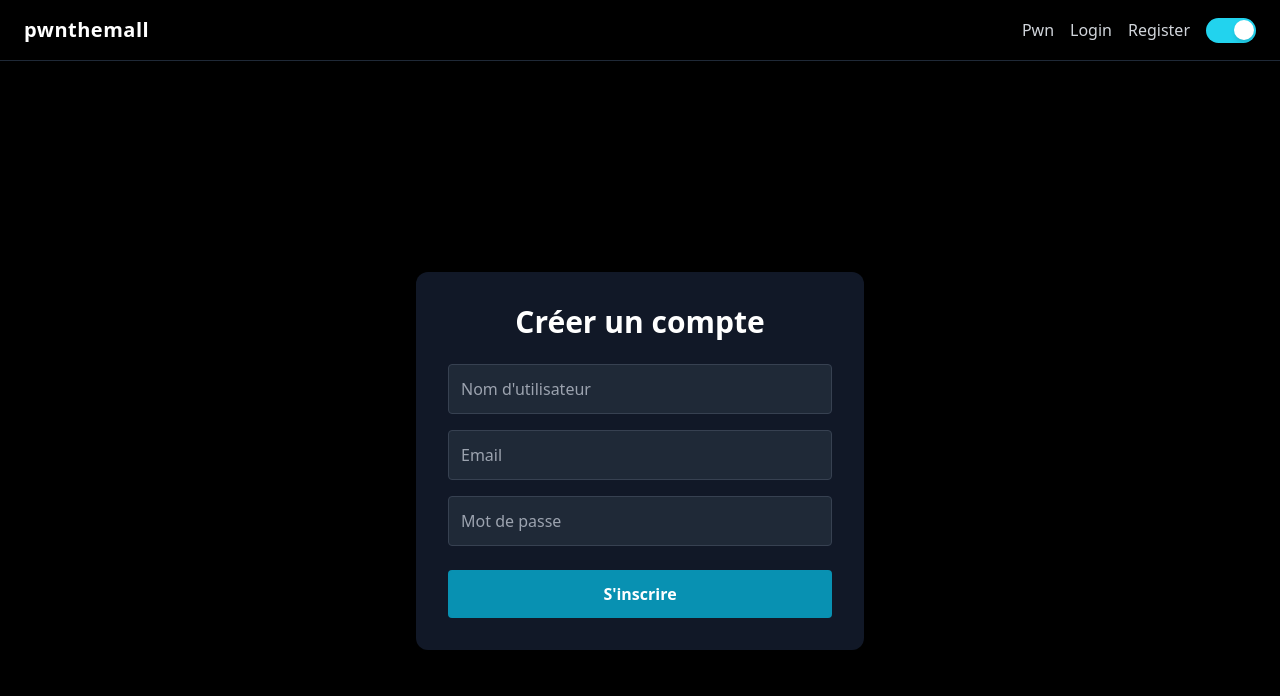
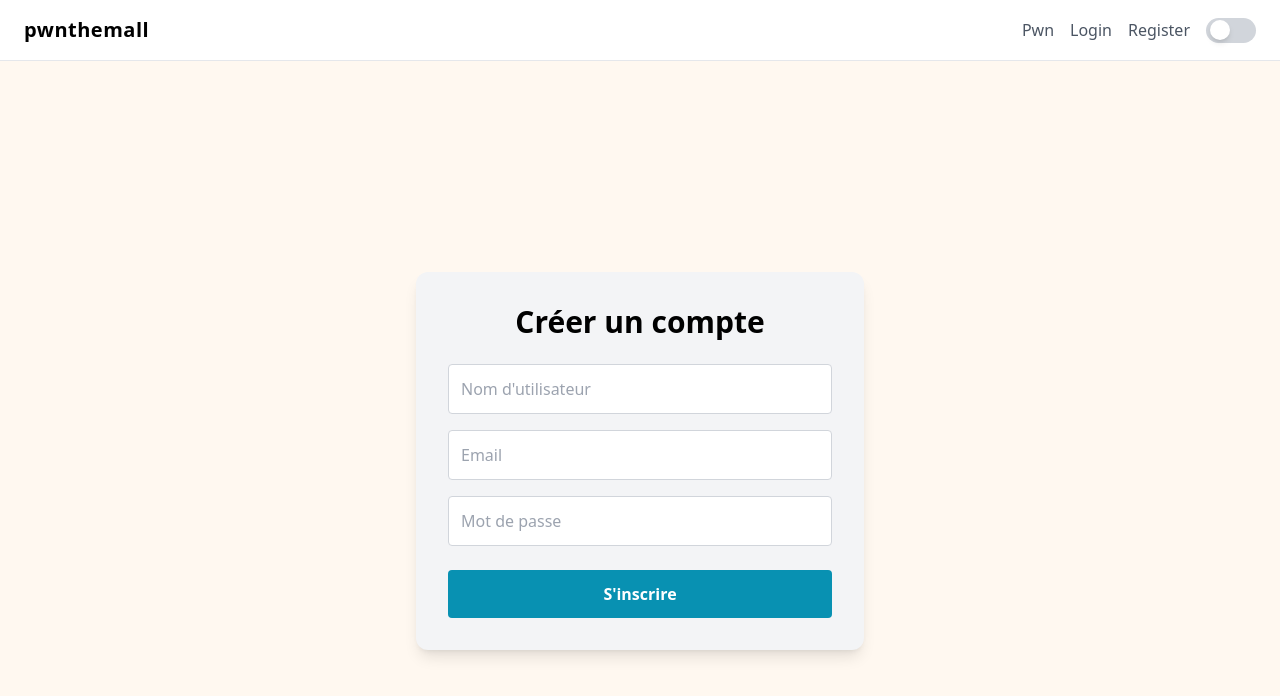
Before and after one commit to h0lm0/pwnthemall, a Next.js app in the folder frontend/: page /register in a window 1280 px wide. Shown: the top 696 px of the page. Built offline with nearby package versions, Linux system fonts and the light colour scheme; no server answers.

Commit message:
Added Light mode matching system, fixed the button

```diff
--- a/frontend/src/components/Navbar.tsx
+++ b/frontend/src/components/Navbar.tsx
@@ -3,13 +3,10 @@
 import Switch from "./Switch";
 import { useRouter } from "next/router";
 import { useAuth } from "@/context/AuthContext";
+import { useTheme } from "@/context/ThemeContext";
 
-interface NavbarProps {
-  darkMode: boolean;
-  toggleDarkMode: () => void;
-}
-
-const Navbar = ({ darkMode, toggleDarkMode }: NavbarProps) => {
+const Navbar = () => {
+  const { darkMode, toggleDarkMode } = useTheme();
   const router = useRouter();
   const { loggedIn, logout } = useAuth();
 
--- /dev/null
+++ b/frontend/src/context/ThemeContext.tsx
@@ -0,0 +1,48 @@
+import { createContext, useContext, useEffect, useState, ReactNode } from 'react';
+
+interface ThemeContextType {
+  darkMode: boolean;
+  toggleDarkMode: () => void;
+}
+
+const ThemeContext = createContext<ThemeContextType>({
+  darkMode: false,
+  toggleDarkMode: () => {},
+});
+
+const getPreferredTheme = () => {
+  const stored = localStorage.getItem('theme');
+  if (stored === 'dark') return true;
+  if (stored === 'light') return false;
+  return window.matchMedia('(prefers-color-scheme: dark)').matches;
+};
+
+export const ThemeProvider = ({ children }: { children: ReactNode }) => {
+  const [darkMode, setDarkMode] = useState(false);
+
+  useEffect(() => {
+    setDarkMode(getPreferredTheme());
+  }, []);
+
+  useEffect(() => {
+    if (darkMode) {
+      document.body.classList.add('dark-mode');
+      document.body.classList.remove('light-mode');
+      localStorage.setItem('theme', 'dark');
+    } else {
+      document.body.classList.add('light-mode');
+      document.body.classList.remove('dark-mode');
+      localStorage.setItem('theme', 'light');
+    }
+  }, [darkMode]);
+
+  const toggleDarkMode = () => setDarkMode((prev) => !prev);
+
+  return (
+    <ThemeContext.Provider value={{ darkMode, toggleDarkMode }}>
+      {children}
+    </ThemeContext.Provider>
+  );
+};
+
+export const useTheme = () => useContext(ThemeContext);
--- a/frontend/src/pages/_app.tsx
+++ b/frontend/src/pages/_app.tsx
@@ -1,30 +1,16 @@
 import type { AppProps } from 'next/app';
 import Navbar from '@/components/Navbar';
-import { useState, useEffect } from 'react';
 import { AuthProvider } from '@/context/AuthContext';
+import { ThemeProvider } from '@/context/ThemeContext';
 import '../styles/globals.css';
 
 export default function App({ Component, pageProps }: AppProps) {
-  const [darkMode, setDarkMode] = useState(true);
-
-  useEffect(() => {
-    if (darkMode) {
-      document.body.classList.add('dark-mode');
-      document.body.classList.remove('light-mode');
-    } else {
-      document.body.classList.add('light-mode');
-      document.body.classList.remove('dark-mode');
-    }
-  }, [darkMode]);
-
-  const toggleDarkMode = () => {
-    setDarkMode(!darkMode);
-  };
-
   return (
     <AuthProvider>
-      <Navbar darkMode={darkMode} toggleDarkMode={toggleDarkMode} />
-      <Component {...pageProps} />
+      <ThemeProvider>
+        <Navbar />
+        <Component {...pageProps} />
+      </ThemeProvider>
     </AuthProvider>
   );
 }
--- a/frontend/src/pages/index.tsx
+++ b/frontend/src/pages/index.tsx
@@ -1,23 +1,10 @@
 import Head from 'next/head';
 import Image from 'next/image';
 import AnimatedText from '../components/AnimatedText';
-import { useEffect, useState } from 'react';
+import { useTheme } from '@/context/ThemeContext';
 
 export default function Home() {
-  const [darkMode, setDarkMode] = useState(true);
-
-  useEffect(() => {
-    const observer = new MutationObserver(() => {
-      setDarkMode(document.body.classList.contains('dark-mode'));
-    });
-
-    observer.observe(document.body, {
-      attributes: true,
-      attributeFilter: ['class'],
-    });
-
-    return () => observer.disconnect();
-  }, []);
+  const { darkMode } = useTheme();
 
   return (
     <>
--- a/frontend/src/pages/login.tsx
+++ b/frontend/src/pages/login.tsx
@@ -1,24 +1,13 @@
 import React from "react";
-import { useEffect, useState } from "react";
+import { useState } from "react";
 import axios from "axios";
 import { useRouter } from "next/router";
 import { useAuth } from "@/context/AuthContext";
+import { useTheme } from "@/context/ThemeContext";
 
 const LoginPage: React.FC = () => {
-  const [darkMode, setDarkMode] = useState(true);
+  const { darkMode } = useTheme();
 
-  useEffect(() => {
-    const observer = new MutationObserver(() => {
-      setDarkMode(document.body.classList.contains("dark-mode"));
-    });
-
-    observer.observe(document.body, {
-      attributes: true,
-      attributeFilter: ["class"],
-    });
-
-    return () => observer.disconnect();
-  }, []);
 
   const router = useRouter();
   const { login } = useAuth();
@@ -41,12 +30,13 @@
   };
 
   return (
-    <div className="min-h-screen bg-black flex items-center justify-center px-4">
+    <div className="min-h-screen flex items-center justify-center px-4">
       <form
         onSubmit={handleLogin}
-        className="w-full max-w-md bg-gray-900 p-8 rounded-xl shadow-lg"
+        className={`w-full max-w-md p-8 rounded-xl shadow-lg ${darkMode ? 'bg-gray-900' : 'bg-gray-100'}`}
       >
-        <h2 className="text-3xl font-bold text-white mb-6 text-center">
+        <h2 className={`text-3xl font-bold mb-6 text-center ${darkMode ? 'text-white' : 'text-black'}`}
+        >
           Connexion
         </h2>
 
@@ -61,7 +51,7 @@
           placeholder="Nom d'utilisateur ou Email"
           value={form.identifier}
           onChange={(e) => setForm({ ...form, identifier: e.target.value })}
-          className="w-full p-3 mb-4 bg-gray-800 text-white border border-gray-700 rounded"
+          className={`w-full p-3 mb-4 border rounded ${darkMode ? 'bg-gray-800 text-white border-gray-700' : 'bg-white text-black border-gray-300'}`}
           required
         />
 
@@ -70,7 +60,7 @@
           placeholder="Mot de passe"
           value={form.password}
           onChange={(e) => setForm({ ...form, password: e.target.value })}
-          className="w-full p-3 mb-6 bg-gray-800 text-white border border-gray-700 rounded"
+          className={`w-full p-3 mb-6 border rounded ${darkMode ? 'bg-gray-800 text-white border-gray-700' : 'bg-white text-black border-gray-300'}`}
           required
         />
 
--- a/frontend/src/pages/pwn.tsx
+++ b/frontend/src/pages/pwn.tsx
@@ -1,23 +1,15 @@
 import Head from "next/head";
-import { useEffect, useState } from "react";
+import { useEffect } from "react";
 import { useRouter } from "next/router";
 import { useAuth } from "@/context/AuthContext";
+import { useTheme } from "@/context/ThemeContext";
 
 const PwnPage = () => {
-  const [darkMode, setDarkMode] = useState(true);
+  const { darkMode } = useTheme();
   const router = useRouter();
   const { loggedIn, checkAuth } = useAuth();
 
   useEffect(() => {
-    const observer = new MutationObserver(() => {
-      setDarkMode(document.body.classList.contains("dark-mode"));
-    });
-
-    observer.observe(document.body, {
-      attributes: true,
-      attributeFilter: ["class"],
-    });
-
     const verify = async () => {
       await checkAuth();
       if (!loggedIn) {
@@ -25,8 +17,6 @@
       }
     };
     verify();
-
-    return () => observer.disconnect();
   }, [router, loggedIn]);
 
   return (
--- a/frontend/src/pages/register.tsx
+++ b/frontend/src/pages/register.tsx
@@ -1,26 +1,15 @@
-import React, { useEffect, useState } from 'react';
+import React, { useState } from 'react';
 import axios from 'axios';
 import { useRouter } from 'next/router';
+import { useTheme } from '@/context/ThemeContext';
 
 const RegisterPage: React.FC = () => {
-  const [darkMode, setDarkMode] = useState(true);
+  const { darkMode } = useTheme();
   const router = useRouter();
   const [form, setForm] = useState({ username: '', email: '', password: '' });
   const [loading, setLoading] = useState(false);
   const [message, setMessage] = useState<{ type: 'success' | 'error'; text: string } | null>(null);
 
-  useEffect(() => {
-    const observer = new MutationObserver(() => {
-      setDarkMode(document.body.classList.contains('dark-mode'));
-    });
-
-    observer.observe(document.body, {
-      attributes: true,
-      attributeFilter: ['class'],
-    });
-
-    return () => observer.disconnect();
-  }, []);
 
   const handleRegister = async (e: React.FormEvent) => {
     e.preventDefault();
@@ -28,7 +17,7 @@
     setMessage(null);
 
     try {
-      await axios.post(`/api/users`, form);
+      await axios.post(`/api/register`, form);
       router.push('/login');
     } catch (error: any) {
       const errMsg = error?.response?.data?.error || 'Une erreur est survenue';
@@ -39,9 +28,12 @@
   };
 
   return (
-    <div className="min-h-screen bg-black flex items-center justify-center px-4">
-      <form onSubmit={handleRegister} className="w-full max-w-md bg-gray-900 p-8 rounded-xl shadow-lg">
-        <h2 className="text-3xl font-bold text-white mb-6 text-center">Créer un compte</h2>
+    <div className="min-h-screen flex items-center justify-center px-4">
+      <form
+        onSubmit={handleRegister}
+        className={`w-full max-w-md p-8 rounded-xl shadow-lg ${darkMode ? 'bg-gray-900' : 'bg-gray-100'}`}
+      >
+        <h2 className={`text-3xl font-bold mb-6 text-center ${darkMode ? 'text-white' : 'text-black'}`}>Créer un compte</h2>
 
         {message && (
           <div
@@ -58,7 +50,7 @@
           placeholder="Nom d'utilisateur"
           value={form.username}
           onChange={(e) => setForm({ ...form, username: e.target.value })}
-          className="w-full p-3 mb-4 bg-gray-800 text-white border border-gray-700 rounded"
+          className={`w-full p-3 mb-4 border rounded ${darkMode ? 'bg-gray-800 text-white border-gray-700' : 'bg-white text-black border-gray-300'}`}
           required
         />
 
@@ -67,7 +59,7 @@
           placeholder="Email"
           value={form.email}
           onChange={(e) => setForm({ ...form, email: e.target.value })}
-          className="w-full p-3 mb-4 bg-gray-800 text-white border border-gray-700 rounded"
+          className={`w-full p-3 mb-4 border rounded ${darkMode ? 'bg-gray-800 text-white border-gray-700' : 'bg-white text-black border-gray-300'}`}
           required
         />
 
@@ -77,7 +69,7 @@
           minLength={8}
           value={form.password}
           onChange={(e) => setForm({ ...form, password: e.target.value })}
-          className="w-full p-3 mb-6 bg-gray-800 text-white border border-gray-700 rounded"
+          className={`w-full p-3 mb-6 border rounded ${darkMode ? 'bg-gray-800 text-white border-gray-700' : 'bg-white text-black border-gray-300'}`}
           required
         />
 
```
Also changed, not shown: 2 other files (tests, documents, lock files or other folders).
